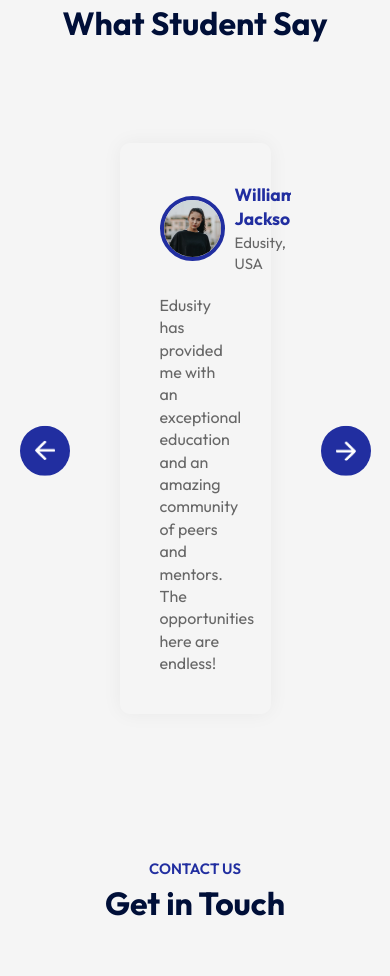
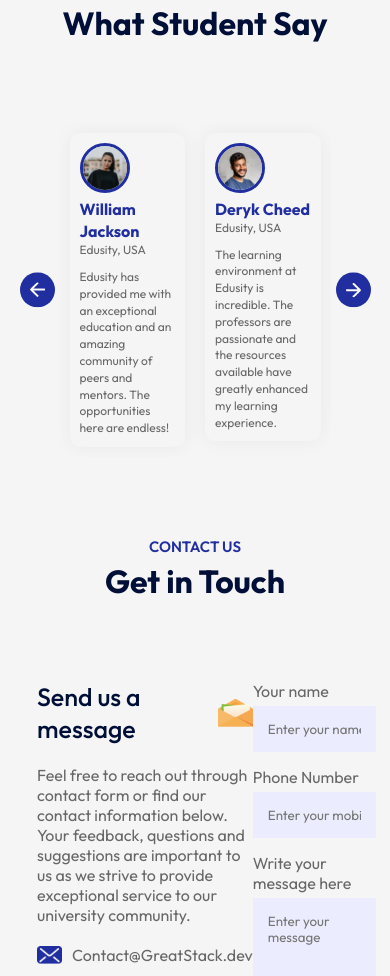
Before and after one commit to DerickMuluka/edusity, a React (Vite) app: page / in a window 390 px wide. Shown: the part 3840-4816 px from the top of the page. Built offline with nearby package versions, Linux system fonts and the light colour scheme.

Commit message:
style: Improve testimonials and user info layout for small screens

```diff
--- a/src/components/Testimonials/Testimonials.css
+++ b/src/components/Testimonials/Testimonials.css
@@ -73,3 +73,48 @@
 {
     color: #212ea0;
 }
+
+/* ---- media query ---- */
+@media (max-width: 800px)
+{
+    .testimonials
+    {
+        padding: 0 40px;
+    }
+    .next-btn, .back-btn
+    {
+        padding: 10px;
+        width: 35px;
+    }
+    .testimonials ul li
+    {
+        padding: 10px;
+    }
+    .slide
+    {
+        padding: 10px;
+    }
+    .slide img
+    {
+        width: 50px;
+        border: 3px solid #212ea0;
+    }
+}
+
+@media (max-width: 600px)
+{
+    .user-info
+    {
+        display: block;
+        margin-bottom: 10px;
+        font-size: 12px;
+    }
+    .user-info h3
+    {
+        font-size: 16px;
+    }
+    .slider p
+    {
+        font-size: 12px;
+    }
+}
```
